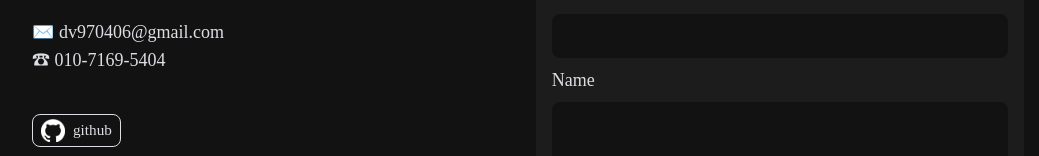
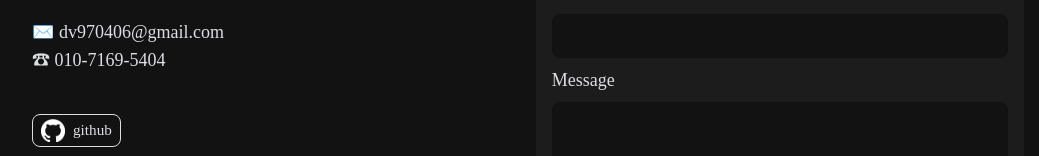
Before and after one commit to dv970406/blog, a Next.js app in the folder frontend/: page / in a window 1280 px wide. Shown: the part 4070-4226 px from the top of the page, without its empty margins (112-1151 px from the left). Built offline with nearby package versions, Linux system fonts and the light colour scheme; a web font is replaced by a local one.

Commit message:
fix: Modify Textarea Title
- Textarea 부분 SubTitle이 하드코딩 되어있던 것을 변경

```diff
--- a/frontend/src/components/molecules/Textarea.tsx
+++ b/frontend/src/components/molecules/Textarea.tsx
@@ -3,11 +3,12 @@ import React, { TextareaHTMLAttributes, LegacyRef } from "react";
 
 interface ITextarea extends TextareaHTMLAttributes<HTMLTextAreaElement> {
   textareaRef: LegacyRef<HTMLTextAreaElement>;
+  title: string;
 }
-const Textarea = ({ textareaRef }: ITextarea) => {
+const Textarea = ({ textareaRef, title }: ITextarea) => {
   return (
     <>
-      <SubTitle title="Name" />
+      <SubTitle title={title} />
       <textarea
         ref={textareaRef}
         className="w-full h-48 p-2 rounded-lg outline-none bg-custom-black ring-transition"
```
